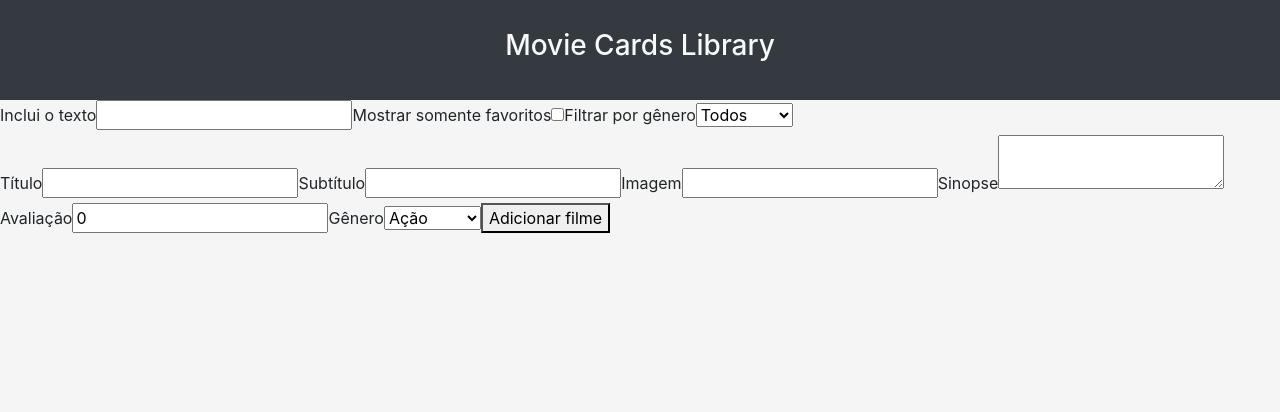
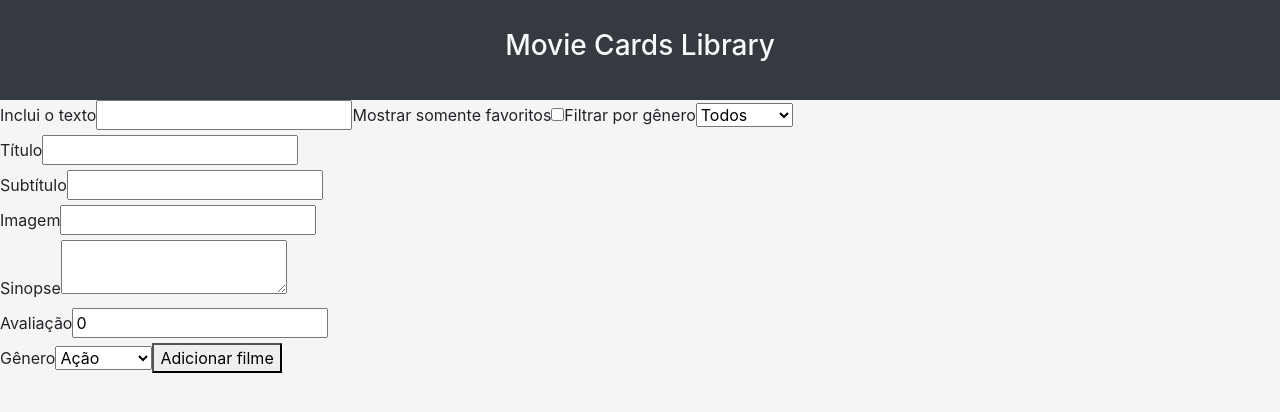
Before and after one commit to tryber/sd-04-block12-project-movie-card-library-stateful, a React (Create React App) app: page / in a window 1280 px wide. Shown: the top 412 px of the page. Built offline with nearby package versions, Linux system fonts and the light colour scheme.

Commit message:
Revision Issues

```diff
--- a/src/components/AddMovie.jsx
+++ b/src/components/AddMovie.jsx
@@ -37,7 +37,7 @@ class AddMovie extends React.Component {
   CreateInput(keyId, value, text, type = "text") {
     // otimização de código dos inputs
     return (
-      <>
+      <div>
         <label htmlFor={keyId}>{text}</label>
         <input
           type={type}
@@ -45,7 +45,7 @@ class AddMovie extends React.Component {
           value={value}
           onChange={(event) => this.Change(event, keyId)}
         />
-      </>
+      </div>
     );
   }
 
--- a/src/components/MovieList.jsx
+++ b/src/components/MovieList.jsx
@@ -13,3 +13,5 @@ class MovieList extends React.Component {
     );
   }
 }
+
+export default MovieList;
--- a/src/components/SearchBar.jsx
+++ b/src/components/SearchBar.jsx
@@ -9,9 +9,8 @@ const genreOptions = [
 
 class SearchBar extends React.Component {
   render() {
-
-const {searchText, onSearchTextChange, bookmarkedOnly, onBookmarkedChange,
-	 selectedGenre, onSelectedGenreChange,} = this.props;
+  const { searchText, onSearchTextChange, bookmarkedOnly, onBookmarkedChange,
+	 selectedGenre, onSelectedGenreChange } = this.props;
 	  return (
       <div>
         <form>
```
Also changed, not shown: src/components/Rating.jsx (line endings or trailing spaces). Lines whose indentation alone changed are shown as unchanged.
